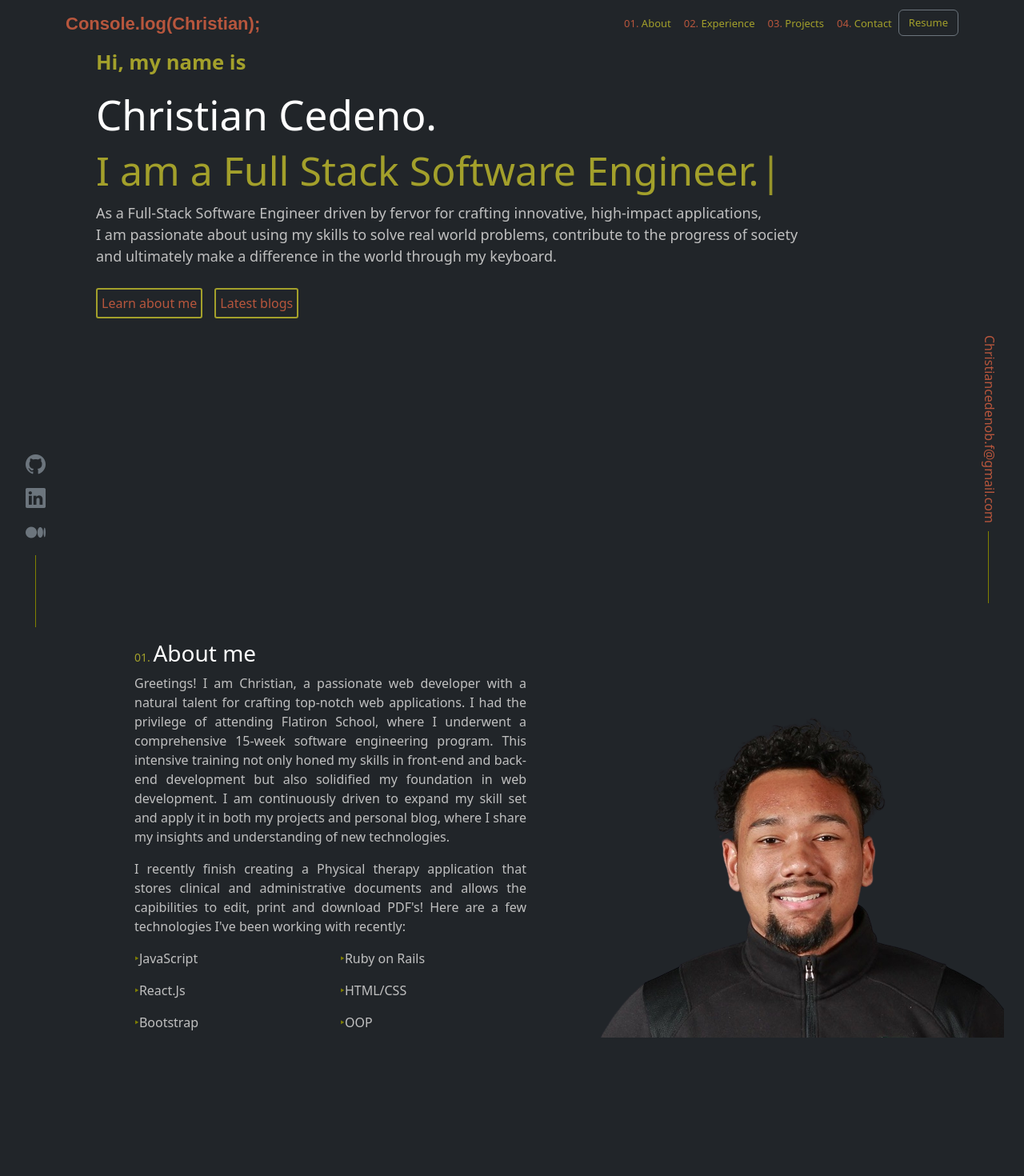
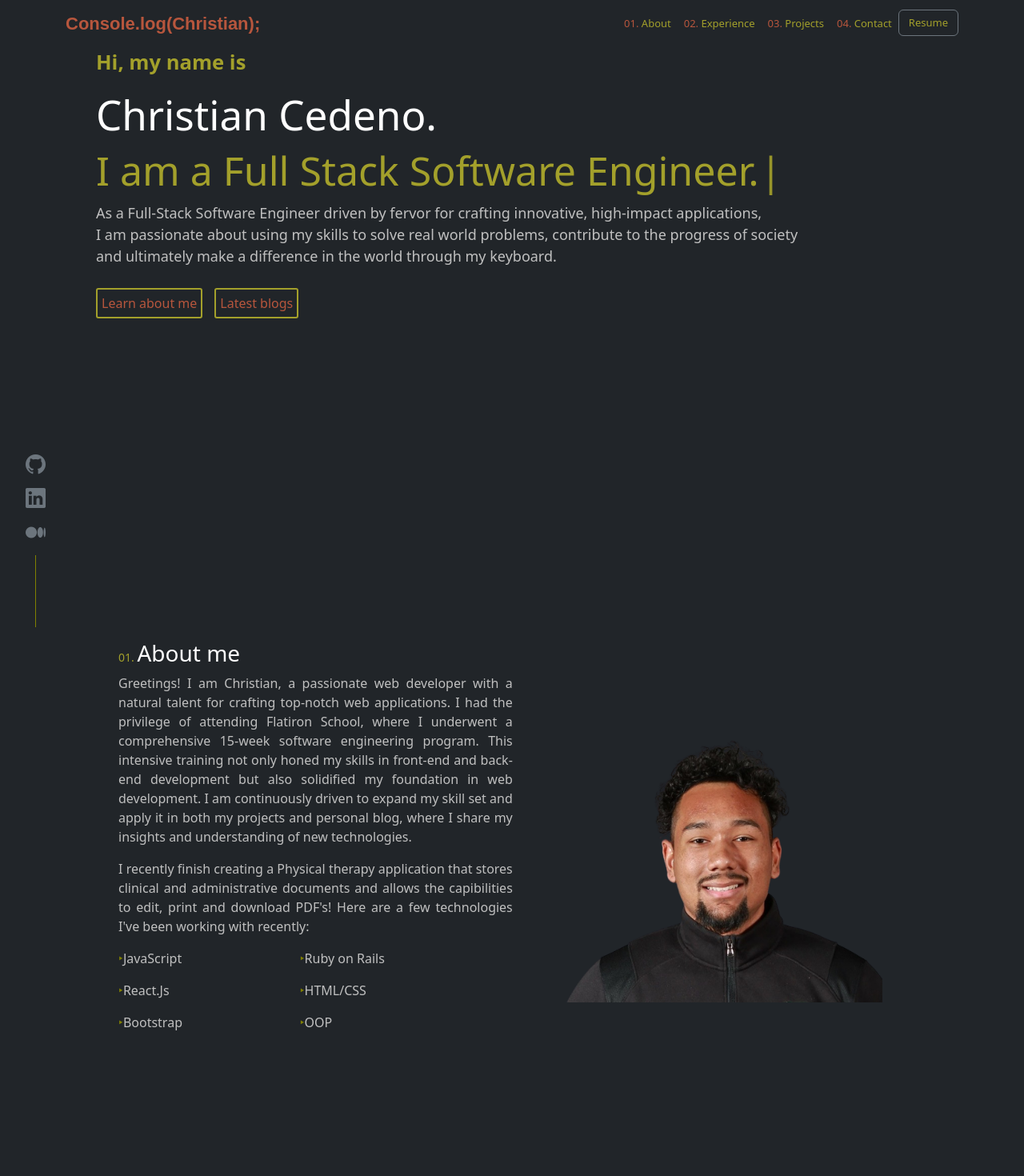
Before and after one commit to cedenoc181/pw2023, a React (Create React App) app: page / in a window 1280 px wide. Shown: the top 1470 px of the page at 80% size. Built offline with nearby package versions, Linux system fonts and the light colour scheme.

Commit message:
swapped animation left for down, this allowed for less white space in the about and home sections of web app

```diff
--- a/src/Component/About.css
+++ b/src/Component/About.css
@@ -23,13 +23,21 @@
     color: var(--olive) !important;
     font-size: 14px;
 }
+.about .row {
+    max-width: 92%;
+}
+.about .wrapper {
+    margin-left: 100px;
+}
 
-.about .wrapper {
-    margin-left: 120px;
+.about_image {
+    max-width: 60%;
 }
 
 img {
-width: fit-content;
+width: 400px !important;
+height: 400px !important;
+margin-right: 160px;
 }
 
 .technology span {
--- a/src/Component/About.js
+++ b/src/Component/About.js
@@ -41,7 +41,7 @@ useEffect(() => {
             </div>
         </div>
         <div className='about_image col-12 col-md-6 col-lg-6
-        d-flex justify-content-center align-items-center' data-aos = 'fade-left'>
+        d-flex justify-content-center align-items-center' data-aos = 'fade-down'>
             <img src={require('../Images/me.png')} alt='me'/>
         </div>
       </div>
--- a/src/Component/Home.css
+++ b/src/Component/Home.css
@@ -8,6 +8,11 @@
   --tan: #e9b35f;
   --burgundy: #7d4554;
   --grey: #c0c0c0;
+}
+
+#home {
+  max-width: 100%;
+  overflow-x: hidden;
 }
 
 .icons-container {
@@ -33,7 +38,7 @@
   background-color: var(--Darkolive);
 }
 
-.email-container {
+/* .email-container {
   position: fixed;
   bottom: 30px;
   right: 15px;
@@ -42,6 +47,7 @@
 .email-container p {
   color: var(--Redclay);
   writing-mode: vertical-lr;
+  margin-right: 50px;
 }
 
 .email-container p::after {
@@ -52,7 +58,7 @@
   margin-top: 10px;
   margin-right: 3px;
   background-color: var(--Darkolive);
-}
+} */
 
 main h1 {
   font-size: 4vw;
@@ -120,6 +126,7 @@ main button:hover {
 @media only screen and (max-width: 767px) {
   .details {
     font-size: 14px;
+    margin-right: 40px;
   }
   main .hi-name {
     font-size: 1.5vw;
--- a/src/Component/Home.js
+++ b/src/Component/Home.js
@@ -9,7 +9,7 @@ import Typewriter from 'typewriter-effect'
 function Home() {
 
   return (
-    <div id='home' className='home bg-dark w-100 vh-100'>
+    <div id='home' className='home bg-dark vw-100 vh-100'>
         <Nav />
         <div className='icons-container'>
             <ul className='icons'>
@@ -27,9 +27,9 @@ function Home() {
                   </a></li>
             </ul>
         </div>
-        <div className='email-container'>
+        {/* <div className='email-container'>
           <p>Christiancedenob.f@gmail.com</p>
-        </div>
+        </div> */}
         <main>
           <p className='hi-name'>Hi, my name is</p>
           <h1 className='text-white'>Christian Cedeno.</h1>
```
